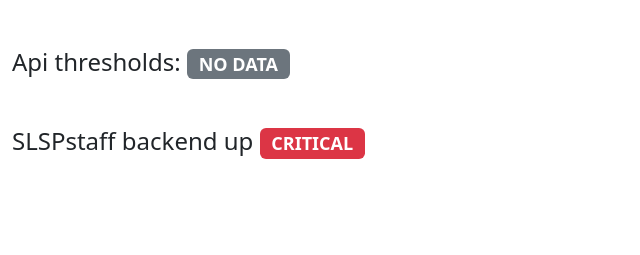
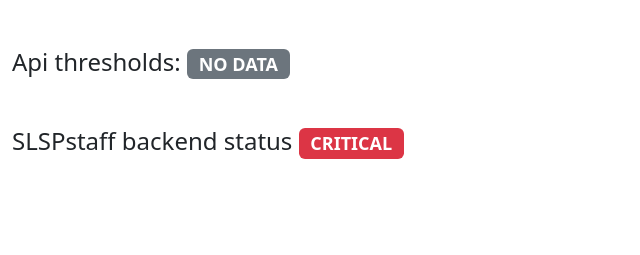
Before and after one commit to Swiss-Library-Service-Platform/slspdeduptool, a Django app: template slsptools/templates/slsptools/services_status.html in a window 1280 px wide. Shown: the part 101-356 px from the top of the page, without its empty margins (0-640 px from the left). Run offline with Django 5.2, Linux system fonts and the light colour scheme; the template is opened without the code that fills it, so the values that code supplies are empty; some libraries are stand-ins or nearby versions.

Commit message:
small display fix

```diff
--- a/slsptools/templates/slsptools/services_status.html
+++ b/slsptools/templates/slsptools/services_status.html
@@ -81,7 +81,7 @@
 
     <div class="container-fluid my-5">
         <h4 class="mt-5">
-            SLSPstaff backend up
+            SLSPstaff backend status
             {% if is_slspstaff_live %}
             <span class="badge bg-success">OK</span>
             {% else %}
```
